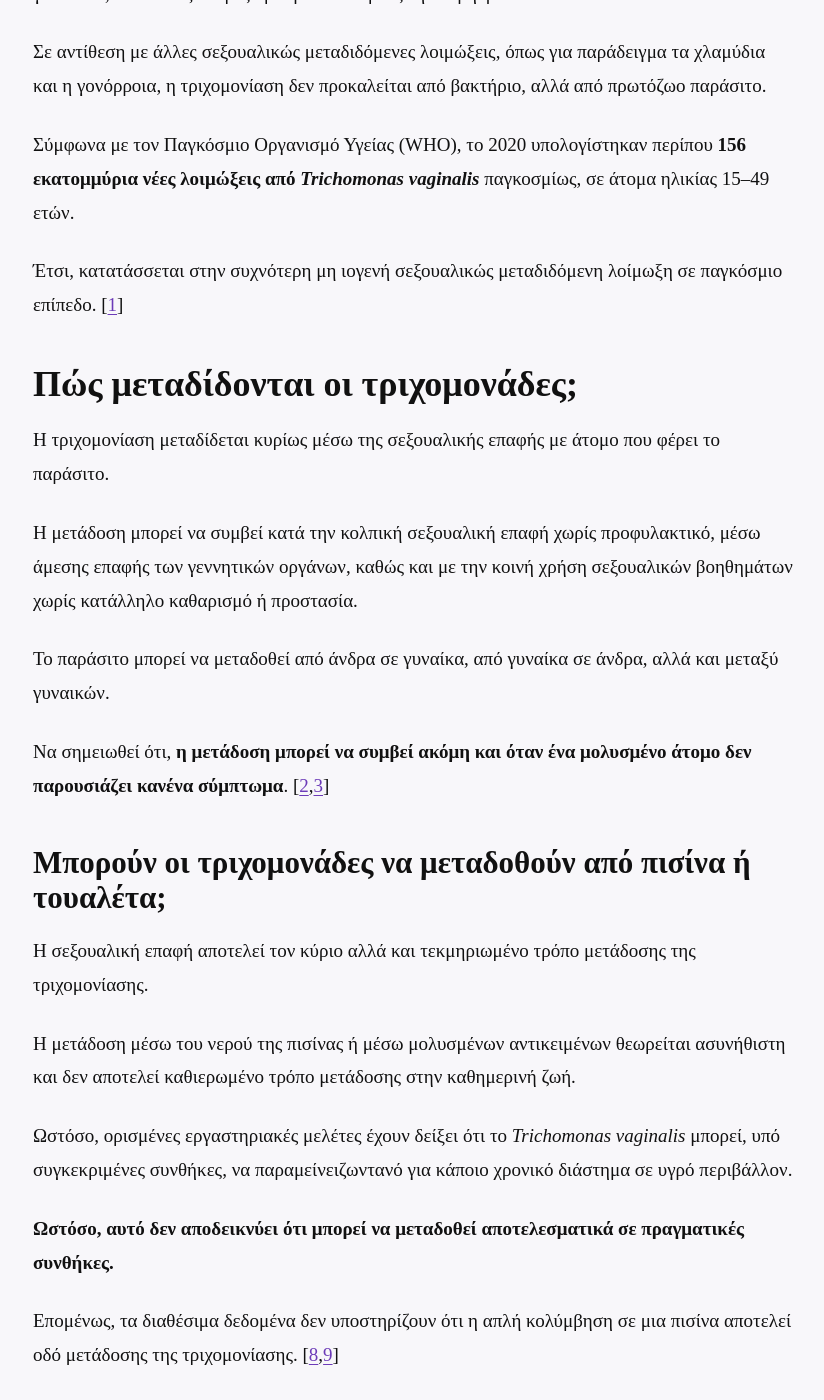
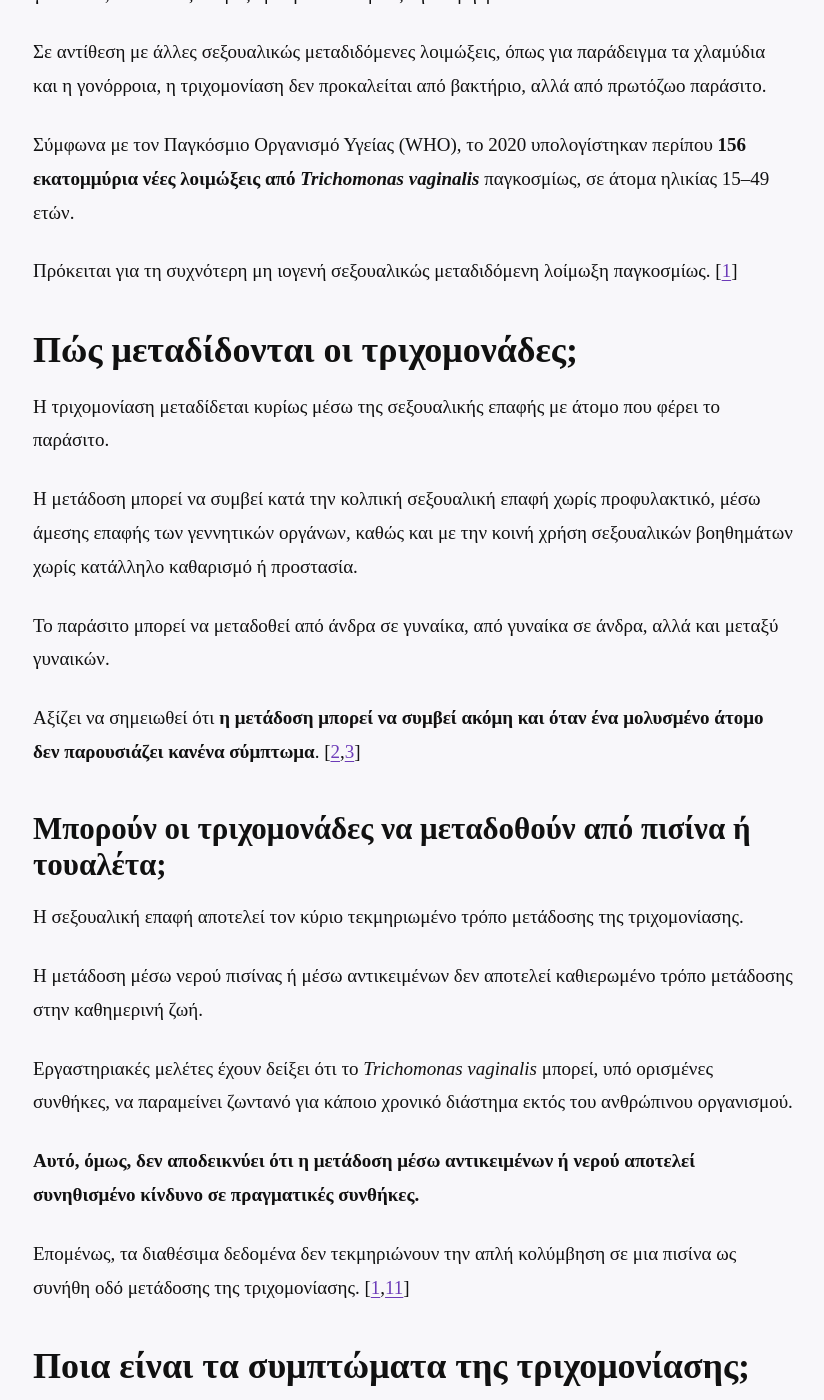
Before and after one commit to BiomedFacts/BiomedFacts, a Jekyll site: the page built from _posts/2026-10-14-trixomonades-ti-einai-pws-metadidontai-kai-poia-symptwmata-prokaloyn.md, in a window 1280 px wide and 1400 px high, scrolled down 1853 px. Shown: the whole window, without its empty margins (227-1051 px from the left). Built offline with Jekyll 4.4.1, drawn with Linux system fonts in a browser that asks for light colours; some of the changed lines change nothing that is shown; some of the changed text lies outside the part shown.

Commit message:
Update 2026-10-14-trixomonades-ti-einai-pws-metadidontai-kai-poia-symptwmata-prokaloyn.md

```diff
--- a/_posts/2026-10-14-trixomonades-ti-einai-pws-metadidontai-kai-poia-symptwmata-prokaloyn.md
+++ b/_posts/2026-10-14-trixomonades-ti-einai-pws-metadidontai-kai-poia-symptwmata-prokaloyn.md
@@ -1,5 +1,5 @@
 ---
-title: "Τριχομονάδες: Τι είναι, πώς μεταδίδονται και ποια συμπτώματα προκαλούν; "
+title: "Τριχομονάδες: Τι είναι, πώς μεταδίδονται και ποια συμπτώματα προκαλούν;"
 date: 2026-10-14
 category: Υγεία
 translation_key: ΣΜΝ
@@ -53,8 +53,8 @@
       Επομένως, η αναμονή για αυτόματη υποχώρηση δεν συνιστάται.
   - question: Μπορούν οι τριχομονάδες να αντιμετωπιστούν με φυσικό τρόπο;
     answer: Δεν υπάρχουν επαρκή κλινικά δεδομένα που να τεκμηριώνουν ότι φυσικές
-      θεραπείες μπορούν να εξαλείψουν την λοίμωξη από Trichomonas vaginalis.
-  - question: Μπορώ να ξανά κολλήσω τριχομονάδες μετά τη θεραπεία;
+      θεραπείες μπορούν να εξαλείψουν τη λοίμωξη από Trichomonas vaginalis.
+  - question: Μπορώ να ξανακολλήσω τριχομονάδες μετά τη θεραπεία;
     answer: >-
       Ναι. Η επιτυχής θεραπεία δεν προσφέρει μόνιμη ανοσία.
 
@@ -66,7 +66,7 @@
     url: https://www.who.int/news-room/fact-sheets/detail/trichomoniasis
   - reference: Centers for Disease Control and Prevention (2021). Trichomoniasis.
       Sexually Transmitted Infections Treatment Guidelines.
-    url: https://www.cdc.gov/std/treatment-guidelines/trichomoniasis.htm?utm
+    url: https://www.cdc.gov/std/treatment-guidelines/trichomoniasis.htm
   - reference: >-
       Tsoukalas L, et al. (2025). Trichomonas vaginalis in Vaginal Samples from
       Symptomatic Women in Greece: Assessment of Test Performance and Prevalence
@@ -74,51 +74,56 @@
       Microbiologica Hellenica, 70(3), 29.
 
       DOI: 10.3390/amh70030029.
-    url: https://www.mdpi.com/2813-9054/70/3/29?utm
+    url: https://www.mdpi.com/2813-9054/70/3/29
   - reference: >-
       Seña AC, et al. (2007). Trichomonas vaginalis infection in male sexual
       partners: implications for diagnosis, treatment, and prevention. Clinical
       Infectious Diseases, 44(1), 13–22.
 
       DOI: 10.1086/511144.
-    url: https://pubmed.ncbi.nlm.nih.gov/17143809/?utm
+    url: https://pubmed.ncbi.nlm.nih.gov/17143809/
   - reference: "Kissinger PJ, et al. (2022). Diagnosis and Management of Trichomonas
       vaginalis: Summary of Evidence Reviewed for the 2021 Centers for Disease
       Control and Prevention Sexually Transmitted Infections Treatment
       Guidelines. Clinical Infectious Diseases, 74(Suppl 2), S152–S161."
-    url: https://pmc.ncbi.nlm.nih.gov/articles/PMC9006969/?utm
+    url: https://pmc.ncbi.nlm.nih.gov/articles/PMC9006969/
   - reference: Van Gerwen OT, et al. (2021). Epidemiology, Natural History,
       Diagnosis, and Treatment of Trichomonas vaginalis in Men. Clinical
       Infectious Diseases, 73(6), 1119–1124.
-    url: https://pmc.ncbi.nlm.nih.gov/articles/PMC8522801/?utm
+    url: https://pmc.ncbi.nlm.nih.gov/articles/PMC8522801/
   - reference: >-
       Masha SC, et al. (2019). Trichomonas vaginalis and HIV infection
       acquisition: a systematic review and meta-analysis. Sexually Transmitted
       Infections, 95(1), 36–42.
 
       DOI: 10.1136/sextrans-2018-053713.
-    url: https://pubmed.ncbi.nlm.nih.gov/30341233/?utm
+    url: https://pubmed.ncbi.nlm.nih.gov/30341233/
   - reference: >-
       Van Gerwen OT, et al. (2021). Trichomoniasis and adverse birth outcomes: a
       systematic review and meta-analysis. BJOG, 128(12), 1907–1915.
 
       DOI: 10.1111/1471-0528.16774.
-    url: https://pubmed.ncbi.nlm.nih.gov/34036690/?utm
+    url: https://pubmed.ncbi.nlm.nih.gov/34036690/
   - reference: World Health Organization (2024). Recommendations for the treatment
       of Trichomonas vaginalis, Mycoplasma genitalium, Candida albicans,
       bacterial vaginosis and human papillomavirus (anogenital warts).
-    url: https://www.who.int/publications/i/item/9789240096370?utm
+    url: https://www.who.int/publications/i/item/9789240096370
   - reference: >-
       Van Gerwen OT, et al. (2024). Spontaneous resolution of Trichomonas
       vaginalis infection in men. Sexually Transmitted Infections, 100(7),
       450–453.
 
       DOI: 10.1136/sextrans-2024-056160.
-    url: https://pubmed.ncbi.nlm.nih.gov/38937096/?utm
+    url: https://pubmed.ncbi.nlm.nih.gov/38937096/
+  - reference: >-
+      Hued NI, Casero RD (2003). Survival of Trichomonas vaginalis in the
+      environmental media. Revista Argentina de Microbiología, 35(2), 113–115.
+      PMID: 12920996.
+    url: https://pubmed.ncbi.nlm.nih.gov/12920996/
 ---
 # **Τι είναι οι τριχομονάδες;**
 
-Οι τριχομονάδες είναι μονοκύτταροι ευκαρυωτικοί μικροοργανισμοί που ανήκουν στα πρωτόζωα. Το είδος *Trichomonas vaginalis* είναι υπεύθυνο για την τριχομονίαση (trichomoniasis), μία σεξουαλικώς μεταδιδόμενη λοίμωξη (ΣΜΛ) του ουροποιητικού συστήματος.
+Οι τριχομονάδες είναι μονοκύτταροι ευκαρυωτικοί μικροοργανισμοί που ανήκουν στα πρωτόζωα. Το είδος *Trichomonas vaginalis* είναι υπεύθυνο για την τριχομονίαση (trichomoniasis), μία σεξουαλικώς μεταδιδόμενη λοίμωξη (ΣΜΛ) του ουρογεννητικού συστήματος.
 
 Το παράσιτο βρίσκεται κυρίως στον κόλπο, στον τράχηλο της μήτρας και στην ουρήθρα των γυναικών, ενώ στους άνδρες προσβάλλει κυρίως την ουρήθρα.
 
@@ -126,7 +131,7 @@
 
 Σύμφωνα με τον Παγκόσμιο Οργανισμό Υγείας (WHO), το 2020 υπολογίστηκαν περίπου **156 εκατομμύρια νέες λοιμώξεις από *Trichomonas vaginalis*** παγκοσμίως, σε άτομα ηλικίας 15–49 ετών.
 
-Έτσι, κατατάσσεται στην συχνότερη μη ιογενή σεξουαλικώς μεταδιδόμενη λοίμωξη σε παγκόσμιο επίπεδο. [[1](https://www.who.int/news-room/fact-sheets/detail/trichomoniasis)]
+Πρόκειται για τη συχνότερη μη ιογενή σεξουαλικώς μεταδιδόμενη λοίμωξη παγκοσμίως. [[1](https://www.who.int/news-room/fact-sheets/detail/trichomoniasis)]
 
 # **Πώς μεταδίδονται οι τριχομονάδες;**
 
@@ -136,19 +141,19 @@
 
 Το παράσιτο μπορεί να μεταδοθεί από άνδρα σε γυναίκα, από γυναίκα σε άνδρα, αλλά και μεταξύ γυναικών.
 
-Να σημειωθεί ότι, **η μετάδοση μπορεί να συμβεί ακόμη και όταν ένα μολυσμένο άτομο δεν παρουσιάζει κανένα σύμπτωμα**. [[2](https://www.cdc.gov/std/treatment-guidelines/trichomoniasis.htm?utm),[3](https://www.mdpi.com/2813-9054/70/3/29?utm)]
+Αξίζει να σημειωθεί ότι **η μετάδοση μπορεί να συμβεί ακόμη και όταν ένα μολυσμένο άτομο δεν παρουσιάζει κανένα σύμπτωμα**. [[2](https://www.cdc.gov/std/treatment-guidelines/trichomoniasis.htm),[3](https://www.mdpi.com/2813-9054/70/3/29)]
 
 ## **Μπορούν οι τριχομονάδες να μεταδοθούν από πισίνα ή τουαλέτα;**
 
-Η σεξουαλική επαφή αποτελεί τον κύριο αλλά και τεκμηριωμένο τρόπο μετάδοσης της τριχομονίασης.
+Η σεξουαλική επαφή αποτελεί τον κύριο τεκμηριωμένο τρόπο μετάδοσης της τριχομονίασης.
 
-Η μετάδοση μέσω του νερού της πισίνας ή μέσω μολυσμένων αντικειμένων θεωρείται ασυνήθιστη και δεν αποτελεί καθιερωμένο τρόπο μετάδοσης στην καθημερινή ζωή.
+Η μετάδοση μέσω νερού πισίνας ή μέσω αντικειμένων δεν αποτελεί καθιερωμένο τρόπο μετάδοσης στην καθημερινή ζωή.
 
-Ωστόσο, ορισμένες εργαστηριακές μελέτες έχουν δείξει ότι το *Trichomonas vaginalis* μπορεί, υπό συγκεκριμένες συνθήκες, να παραμείνειζωντανό για κάποιο χρονικό διάστημα σε υγρό περιβάλλον.
+Εργαστηριακές μελέτες έχουν δείξει ότι το *Trichomonas vaginalis* μπορεί, υπό ορισμένες συνθήκες, να παραμείνει ζωντανό για κάποιο χρονικό διάστημα εκτός του ανθρώπινου οργανισμού.
 
-**Ωστόσο, αυτό δεν αποδεικνύει ότι μπορεί να μεταδοθεί αποτελεσματικά σε πραγματικές συνθήκες.**
+**Αυτό, όμως, δεν αποδεικνύει ότι η μετάδοση μέσω αντικειμένων ή νερού αποτελεί συνηθισμένο κίνδυνο σε πραγματικές συνθήκες.**
 
-Επομένως, τα διαθέσιμα δεδομένα δεν υποστηρίζουν ότι η απλή κολύμβηση σε μια πισίνα αποτελεί οδό μετάδοσης της τριχομονίασης. [[8](https://pubmed.ncbi.nlm.nih.gov/34036690/?utm),[9](https://www.who.int/publications/i/item/9789240096370?utm)]
+Επομένως, τα διαθέσιμα δεδομένα δεν τεκμηριώνουν την απλή κολύμβηση σε μια πισίνα ως συνήθη οδό μετάδοσης της τριχομονίασης. [[1](https://www.who.int/news-room/fact-sheets/detail/trichomoniasis),[11](https://pubmed.ncbi.nlm.nih.gov/12920996/)]
 
 # **Ποια είναι τα συμπτώματα της τριχομονίασης;**
 
@@ -156,7 +161,7 @@
 
 Σύμφωνα με το CDC, περίπου το 70% των ατόμων με τριχομονίαση δεν παρουσιάζει συμπτώματα.
 
-Όταν εμφανίζονται συμπτώματα, αυτό συμβαίνει συνήθως **5–28 ημέρες μετά τη μόλυνση**, αν και σε ορισμένες περιπτώσεις μπορεί να εμφανιστούν αργότερα. [[2](https://www.cdc.gov/std/treatment-guidelines/trichomoniasis.htm?utm),[3](https://www.mdpi.com/2813-9054/70/3/29?utm)]
+Όταν εμφανίζονται συμπτώματα, αυτό συμβαίνει συνήθως **5–28 ημέρες μετά τη μόλυνση**, αν και σε ορισμένες περιπτώσεις μπορεί να εμφανιστούν αργότερα. [[2](https://www.cdc.gov/std/treatment-guidelines/trichomoniasis.htm),[3](https://www.mdpi.com/2813-9054/70/3/29)]
 
 ### **Συμπτώματα στις γυναίκες**
 
@@ -175,9 +180,9 @@
 
 Όταν προκαλεί συμπτώματα, αυτά μπορεί να περιλαμβάνουν εκκρίσεις από την ουρήθρα, αίσθημα καύσου κατά την ούρηση ή την εκσπερμάτιση και ερεθισμό στο εσωτερικό του πέους.
 
-Σε ορισμένες περιπτώσεις, το παράσιτο μπορεί να σχετίζεται με ουρηθρίτιδα ή προστατίτιδα [[5](https://pmc.ncbi.nlm.nih.gov/articles/PMC9006969/?utm),[6](https://pmc.ncbi.nlm.nih.gov/articles/PMC8522801/?utm)]
+Σε ορισμένες περιπτώσεις, το παράσιτο μπορεί να σχετίζεται με ουρηθρίτιδα ή προστατίτιδα [[5](https://pmc.ncbi.nlm.nih.gov/articles/PMC9006969/),[6](https://pmc.ncbi.nlm.nih.gov/articles/PMC8522801/)]
 
-**Η απουσία συμπτωμάτων δεν αποκλείει την παρουσία του παρασίτου.** [[2](https://www.cdc.gov/std/treatment-guidelines/trichomoniasis.htm?utm),[3](https://www.mdpi.com/2813-9054/70/3/29?utm),[4](https://pubmed.ncbi.nlm.nih.gov/17143809/?utm)]
+**Η απουσία συμπτωμάτων δεν αποκλείει την παρουσία του παρασίτου.** [[2](https://www.cdc.gov/std/treatment-guidelines/trichomoniasis.htm),[3](https://www.mdpi.com/2813-9054/70/3/29),[4](https://pubmed.ncbi.nlm.nih.gov/17143809/)]
 
 # **Πώς γίνεται η διάγνωση;**
 
@@ -209,7 +214,7 @@
 
 Η καλλιέργεια αποτελεί μία ακόμη διαθέσιμη διαγνωστική μέθοδο. Ωστόσο, απαιτεί περισσότερο χρόνο και γενικά παρουσιάζει χαμηλότερη ευαισθησία από τις σύγχρονες μοριακές εξετάσεις.
 
-Αξίζει επίσης να σημειωθεί ότι το τεστ Παπανικολάου δεν αποτελεί κατάλληλη εξέταση για τη διάγνωση της τριχομονίασης. Εάν εντοπιστούν τυχαία μορφολογικά ευρήματα ύποπτα για τριχομονάδες, συνιστάται επιβεβαίωση με κατάλληλη διαγνωστική εξέταση. [[4](https://pubmed.ncbi.nlm.nih.gov/17143809/?utm),[8](https://pubmed.ncbi.nlm.nih.gov/34036690/?utm)]
+Αξίζει επίσης να σημειωθεί ότι το τεστ Παπανικολάου δεν αποτελεί κατάλληλη εξέταση για τη διάγνωση της τριχομονίασης. Εάν εντοπιστούν τυχαία μορφολογικά ευρήματα ύποπτα για τριχομονάδες, συνιστάται επιβεβαίωση με κατάλληλη διαγνωστική εξέταση. [[2](https://www.cdc.gov/std/treatment-guidelines/trichomoniasis.htm)]
 
 # **Πώς θεραπεύονται οι τριχομονάδες;**
 
@@ -219,7 +224,7 @@
 
 Οι θεραπευτικές οδηγίες διαφέρουν ελαφρώς μεταξύ των διεθνών οργανισμών.
 
-Εναλλακτικά θεραπευτικά σχήματα μπορεί να χρησιμοποιηθούν ανάλογα με τις κλινικές συνθήκες. Η τινιδαζόλη, ωστόσο, πρέπει να αποφεύγεται κατά την εγκυμοσύνη. [[4](https://pubmed.ncbi.nlm.nih.gov/17143809/?utm),[5](https://pmc.ncbi.nlm.nih.gov/articles/PMC9006969/?utm)]
+Εναλλακτικά θεραπευτικά σχήματα μπορεί να χρησιμοποιηθούν ανάλογα με τις κλινικές συνθήκες. Η τινιδαζόλη, ωστόσο, πρέπει να αποφεύγεται κατά την εγκυμοσύνη. [[2](https://www.cdc.gov/std/treatment-guidelines/trichomoniasis.htm),[9](https://www.who.int/publications/i/item/9789240096370)]
 
 Η επιλογή του κατάλληλου φαρμάκου και της δοσολογίας πρέπει να γίνεται από επαγγελματία υγείας.
 
@@ -233,17 +238,17 @@
 
 Συνιστάται η αποχή από τη σεξουαλική επαφή έως ότου ολοκληρωθεί η θεραπεία όλων των εμπλεκόμενων συντρόφων και υποχωρήσουν τυχόν συμπτώματα.
 
-Επιπλέον, το CDC συνιστά επανέλεγχο των σεξουαλικά ενεργών γυναικών περίπου **τρεις μήνες μετά την αρχική θεραπεία**, λόγω της συχνότητας επαναμόλυνσης. [[4](https://pubmed.ncbi.nlm.nih.gov/17143809/?utm)]
+Επιπλέον, το CDC συνιστά επανέλεγχο των σεξουαλικά ενεργών γυναικών περίπου **τρεις μήνες μετά την αρχική θεραπεία**, λόγω της συχνότητας επαναμόλυνσης. [[2](https://www.cdc.gov/std/treatment-guidelines/trichomoniasis.htm)]
 
 # **Ποιες είναι οι πιθανές επιπλοκές;**
 
 Παρότι η τριχομονίαση αντιμετωπίζεται αποτελεσματικά, η λοίμωξη δεν πρέπει να παραμένει χωρίς θεραπεία.
 
-Η λοίμωξη από *Trichomonas vaginalis* έχει συσχετιστεί με αυξημένο κίνδυνο απόκτησης HIV. Σύμφωνα με τον WHO, ο κίνδυνος αυτός είναι περίπου 1,5 φορά υψηλότερος σε άτομα με τριχομονίαση. [[7](https://pubmed.ncbi.nlm.nih.gov/30341233/?utm)]
+Η λοίμωξη από *Trichomonas vaginalis* έχει συσχετιστεί με αυξημένο κίνδυνο απόκτησης HIV. Σύμφωνα με τον WHO, ο κίνδυνος αυτός είναι περίπου 1,5 φορά υψηλότερος σε άτομα με τριχομονίαση. [[7](https://pubmed.ncbi.nlm.nih.gov/30341233/)]
 
 Η λοίμωξη έχει επίσης συσχετιστεί με φλεγμονώδεις καταστάσεις του αναπαραγωγικού συστήματος, συμπεριλαμβανομένης της φλεγμονώδους νόσου της πυέλου, ιδιαίτερα σε γυναίκες που ζουν με HIV.
 
-Κατά την εγκυμοσύνη, η τριχομονίαση έχει συνδεθεί με δυσμενείς εκβάσεις, όπως ο πρόωρος τοκετός, η πρόωρη ρήξη των εμβρυϊκών υμένων και το χαμηλό βάρος γέννησης. [[1](https://www.who.int/news-room/fact-sheets/detail/trichomoniasis),[4](https://pubmed.ncbi.nlm.nih.gov/17143809/?utm)]
+Κατά την εγκυμοσύνη, η τριχομονίαση έχει συνδεθεί με δυσμενείς εκβάσεις, όπως ο πρόωρος τοκετός, η πρόωρη ρήξη των εμβρυϊκών υμένων και το χαμηλό βάρος γέννησης. [[1](https://www.who.int/news-room/fact-sheets/detail/trichomoniasis),[4](https://pubmed.ncbi.nlm.nih.gov/17143809/)]
 
 # **Τριχομονάδες και εγκυμοσύνη**
 
@@ -253,7 +258,7 @@
 
 Ωστόσο, η θεραπεία πρέπει πάντοτε να πραγματοποιείται υπό ιατρική καθοδήγηση.
 
-Το όφελος του καθολικού προσυμπτωματικού ελέγχου όλων των ασυμπτωματικών εγκύων για τριχομονίαση δεν έχει τεκμηριωθεί επαρκώς. [[4](https://pubmed.ncbi.nlm.nih.gov/17143809/?utm)]
+Το όφελος του καθολικού προσυμπτωματικού ελέγχου όλων των ασυμπτωματικών εγκύων για τριχομονίαση δεν έχει τεκμηριωθεί επαρκώς. [[2](https://www.cdc.gov/std/treatment-guidelines/trichomoniasis.htm)]
 
 # **Πώς μπορούμε να προλάβουμε την τριχομονίαση;**
 
@@ -265,4 +270,4 @@
 
 Επιπλέον, σε περίπτωση επιβεβαιωμένης τριχομονίασης, συνιστάται η πραγματοποίηση εξετάσεων και για άλλες σεξουαλικώς μεταδιδόμενες λοιμώξεις, όπως HIV, σύφιλη, γονόρροια και χλαμύδια.
 
-Η έγκαιρη διάγνωση και η ταυτόχρονη θεραπεία των συντρόφων συμβάλλουν ουσιαστικά στην πρόληψη νέων λοιμώξεων. [[1](https://www.who.int/news-room/fact-sheets/detail/trichomoniasis),[4](https://pubmed.ncbi.nlm.nih.gov/17143809/?utm)]
+Η έγκαιρη διάγνωση και η ταυτόχρονη θεραπεία των συντρόφων συμβάλλουν ουσιαστικά στην πρόληψη νέων λοιμώξεων. [[1](https://www.who.int/news-room/fact-sheets/detail/trichomoniasis),[4](https://pubmed.ncbi.nlm.nih.gov/17143809/)]
```
